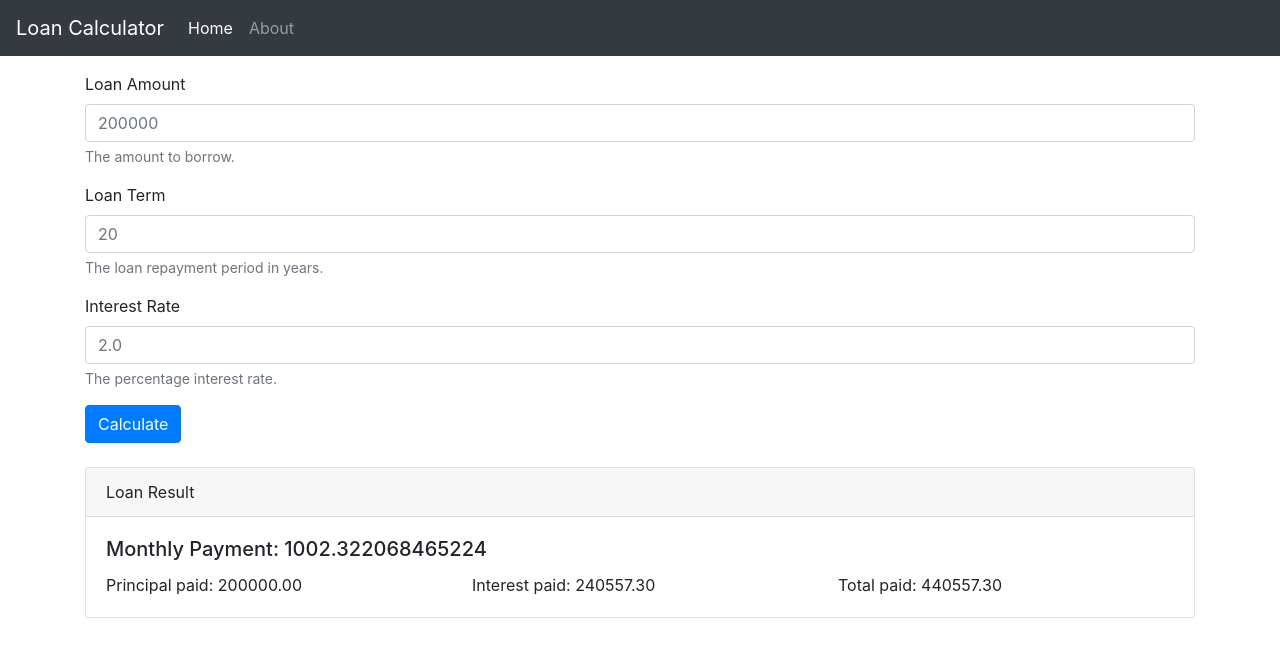
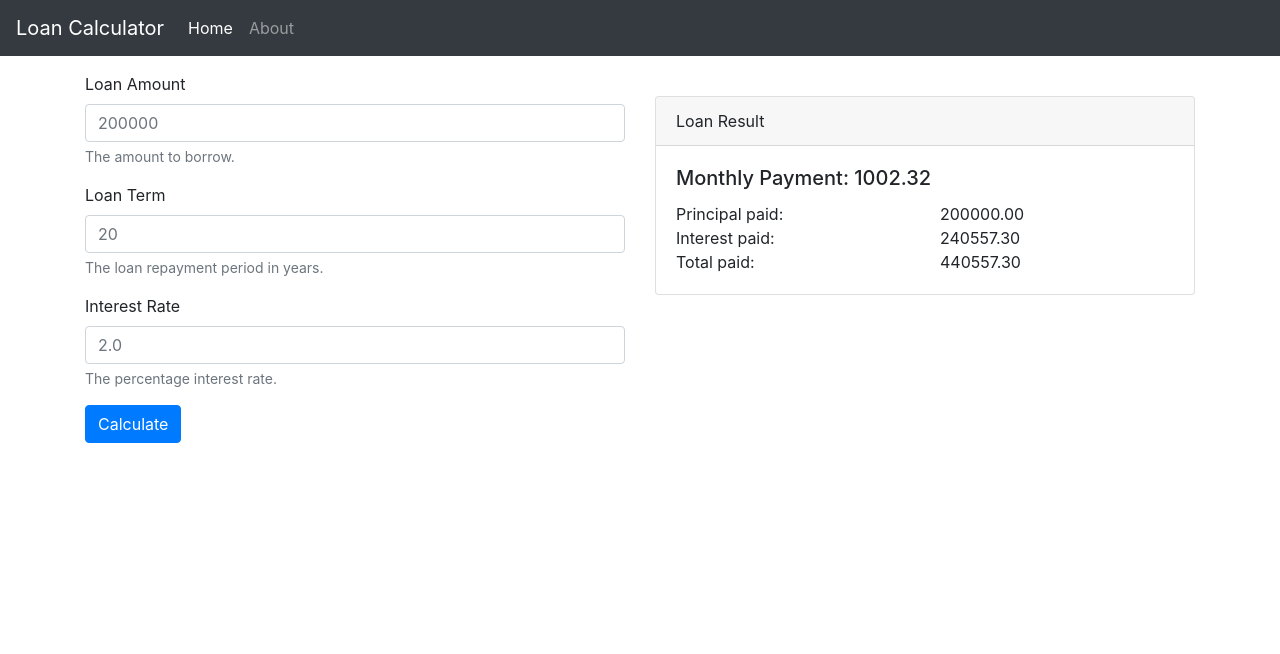
Before and after one commit to AndreMiras/loan-calculator, a React (Create React App) app: page / in a window 1280 px wide. Shown: the top 654 px of the page. Built offline with nearby package versions, Linux system fonts and the light colour scheme.

Commit message:
:lipstic: Layout teaks and fixes

```diff
--- a/src/App.tsx
+++ b/src/App.tsx
@@ -1,5 +1,6 @@
 import React, { useState } from 'react'
 import 'bootstrap/dist/css/bootstrap.min.css';
+import { Col, Row } from 'react-bootstrap';
 import Header from './components/Header';
 import LoanForm from './components/LoanForm';
 import LoanResult from './components/LoanResult';
@@ -12,8 +13,14 @@ const App = (): JSX.Element => {
     <div className="App">
       <Header />
       <div className="container">
-        <LoanForm onAmount={setAmount} onTerm={setTerm} onInterest={setInterest} />
-        <LoanResult amount={amount} term={term} interest={interest} />
+        <Row>
+          <Col>
+            <LoanForm onAmount={setAmount} onTerm={setTerm} onInterest={setInterest} />
+          </Col>
+          <Col>
+            <LoanResult amount={amount} term={term} interest={interest} />
+          </Col>
+        </Row>
       </div>
     </div>
   );
--- a/src/components/LoanResult.tsx
+++ b/src/components/LoanResult.tsx
@@ -16,11 +16,14 @@ const LoanResult: FunctionComponent<LoanResultProps> = ({ amount, term, interest
     <Card className="mt-4">
       <Card.Header>Loan Result</Card.Header>
       <Card.Body>
-        <Card.Title>Monthly Payment: { monthlyPayment }</Card.Title>
+        <Card.Title>Monthly Payment: { monthlyPayment.toFixed(2) }</Card.Title>
         <Row>
-          <Col>Principal paid: { amount.toFixed(2) }</Col>
-          <Col>Interest paid: { totalInterest.toFixed(2) }</Col>
-          <Col>Total paid: { total.toFixed(2) }</Col>
+          <Col md={6}>Principal paid:</Col>
+          <Col md={6}>{ amount.toFixed(2) }</Col>
+          <Col md={6}>Interest paid:</Col>
+          <Col md={6}>{ totalInterest.toFixed(2) }</Col>
+          <Col md={6}>Total paid:</Col>
+          <Col md={6}>{ total.toFixed(2) }</Col>
         </Row>
       </Card.Body>
     </Card>
```
